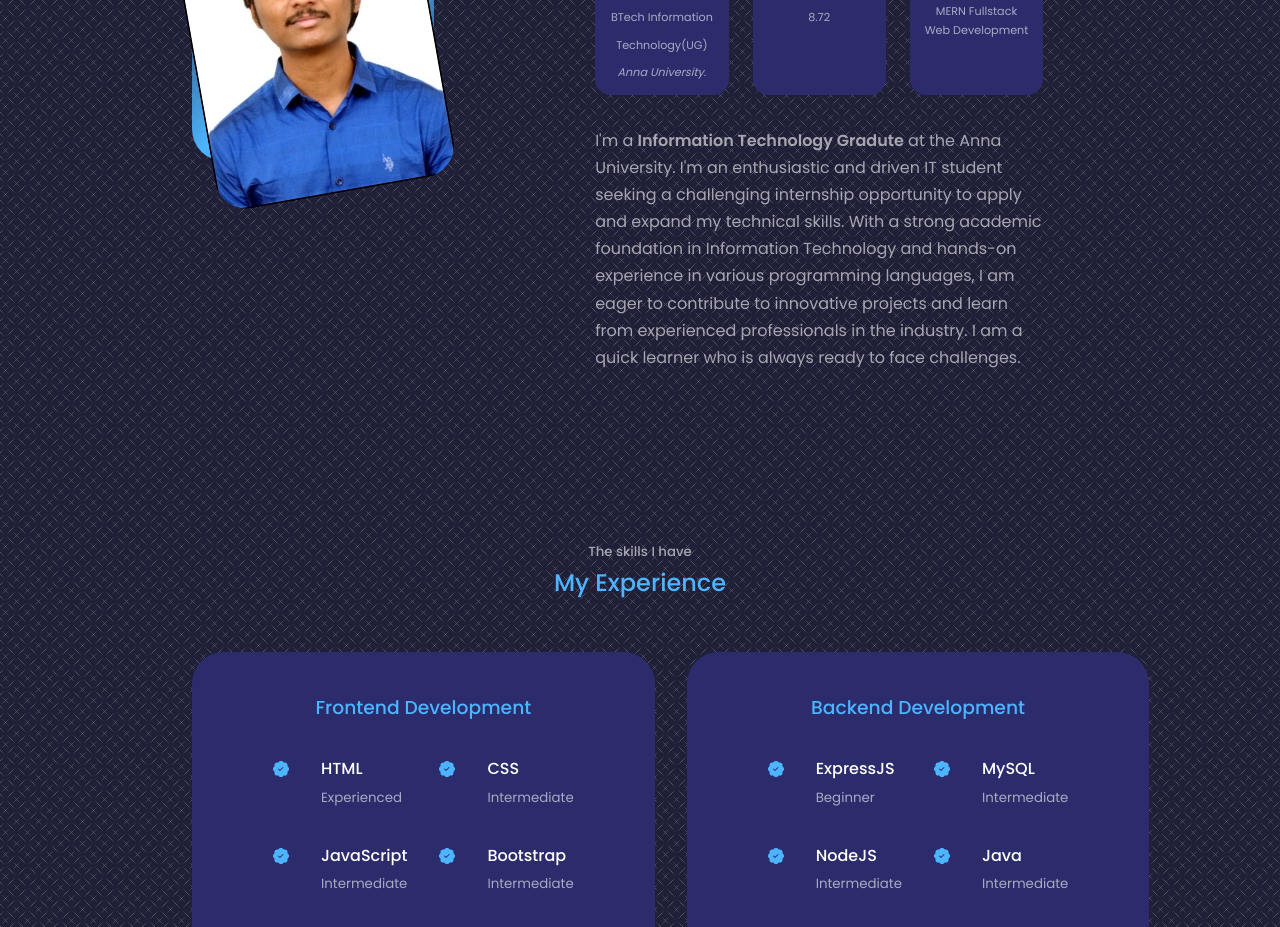
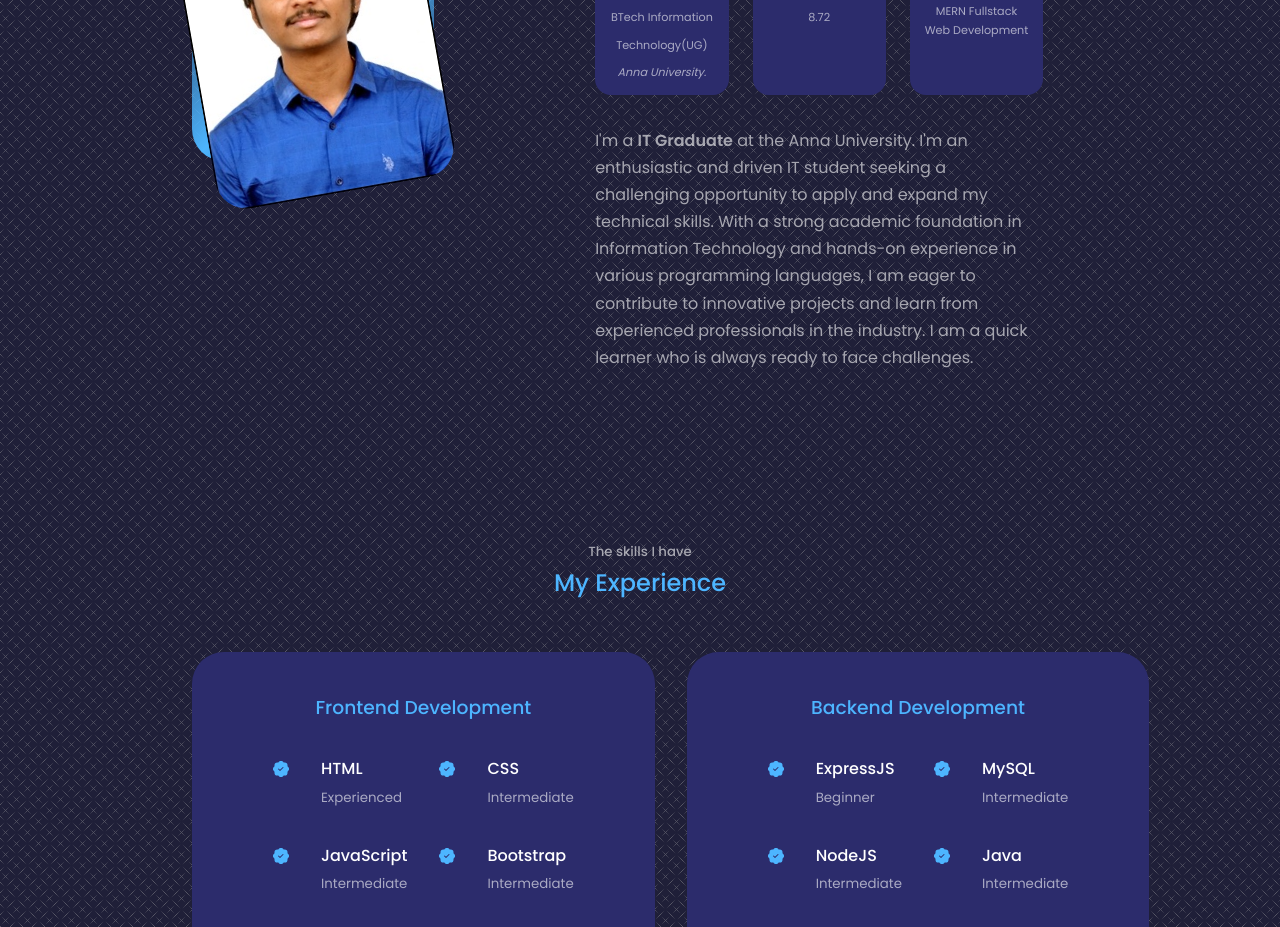
Before and after one commit to Harsha-2324/Portfolio, a React (Create React App) app: page / in a window 1280 px wide. Shown: the part 1120-2047 px from the top of the page. Built offline with nearby package versions, Linux system fonts and the light colour scheme.

Commit message:
Portfolio commit

```diff
--- a/src/components/about/About.jsx
+++ b/src/components/about/About.jsx
@@ -47,9 +47,9 @@ const About = () => {
             </article>
           </div>
           <p>
-            I'm a <b>Information Technology Gradute</b> at the Anna
+            I'm a <b>IT Graduate</b> at the Anna
             University. I'm an enthusiastic and driven IT student seeking a
-            challenging internship opportunity to apply and expand my technical
+            challenging opportunity to apply and expand my technical
             skills. With a strong academic foundation in Information Technology
             and hands-on experience in various programming languages, I am eager
             to contribute to innovative projects and learn from experienced
```
